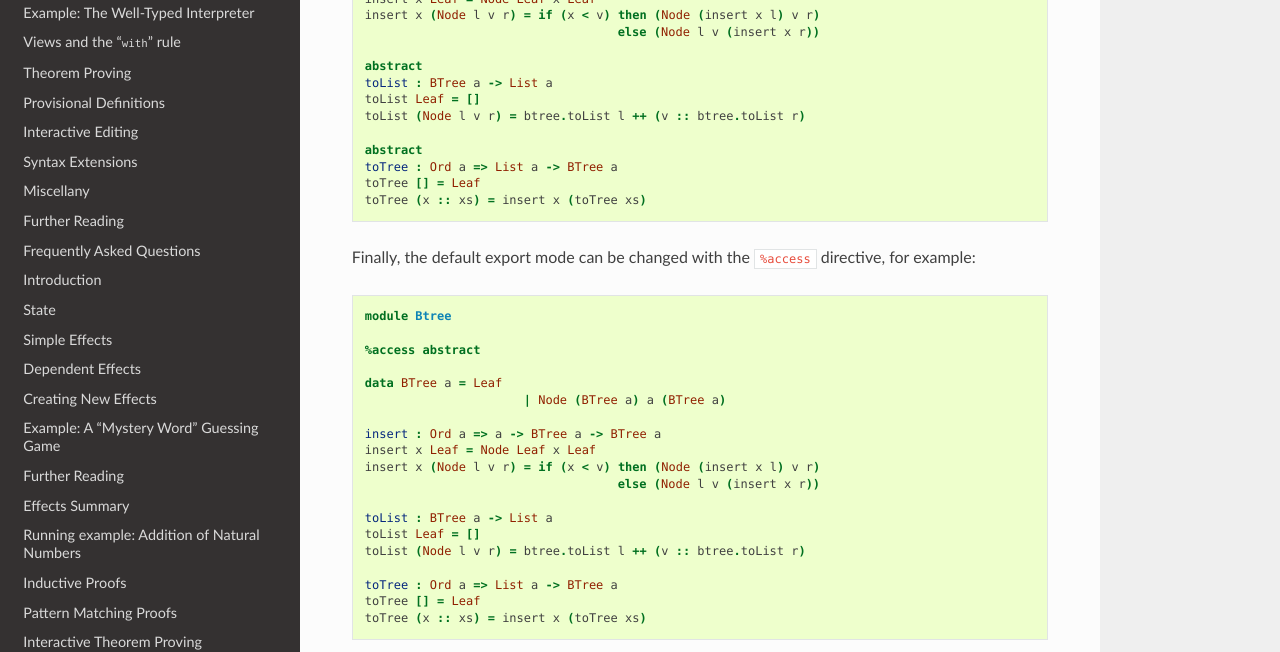
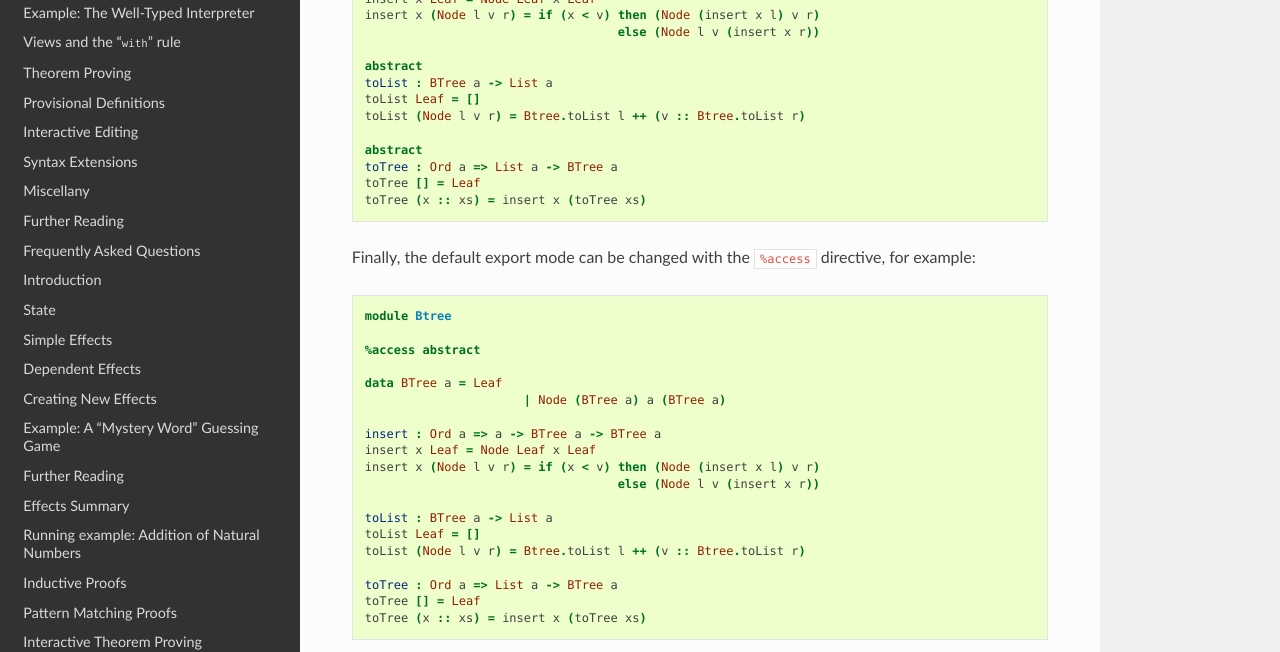
Before and after one commit to idris-lang/Idris-dev, a Sphinx documentation site: the page built from docs/tutorial/modules.rst, in a window 1280 px wide and 900 px high, scrolled down 1937 px. Shown: the part 151-803 px from the top of the window. Built offline with Sphinx 7.4.7 and the Read the Docs theme 2.0.0, drawn with Linux system fonts in a browser that asks for light colours; formulas are drawn with MathJax 3; some of the changed text lies outside the part shown.

Commit message:
correct examples so that they actually compile

```diff
--- a/docs/tutorial/modules.rst
+++ b/docs/tutorial/modules.rst
@@ -26,7 +26,7 @@ module which defines a binary tree type ``BTree`` (in a file
 
     toList : BTree a -> List a
     toList Leaf = []
-    toList (Node l v r) = btree.toList l ++ (v :: btree.toList r)
+    toList (Node l v r) = Btree.toList l ++ (v :: Btree.toList r)
 
     toTree : Ord a => List a -> BTree a
     toTree [] = Leaf
@@ -44,7 +44,7 @@ Then, this gives a main program (in a file
 
     main : IO ()
     main = do let t = toTree [1,8,2,7,9,3]
-              print (btree.toList t)
+              print (Btree.toList t)
 
 
 
@@ -118,7 +118,7 @@ functions to be exported as ``abstract``, as we see below:
     abstract
     toList : BTree a -> List a
     toList Leaf = []
-    toList (Node l v r) = btree.toList l ++ (v :: btree.toList r)
+    toList (Node l v r) = Btree.toList l ++ (v :: Btree.toList r)
 
     abstract
     toTree : Ord a => List a -> BTree a
@@ -144,7 +144,7 @@ directive, for example:
 
     toList : BTree a -> List a
     toList Leaf = []
-    toList (Node l v r) = btree.toList l ++ (v :: btree.toList r)
+    toList (Node l v r) = Btree.toList l ++ (v :: Btree.toList r)
 
     toTree : Ord a => List a -> BTree a
     toTree [] = Leaf
```
